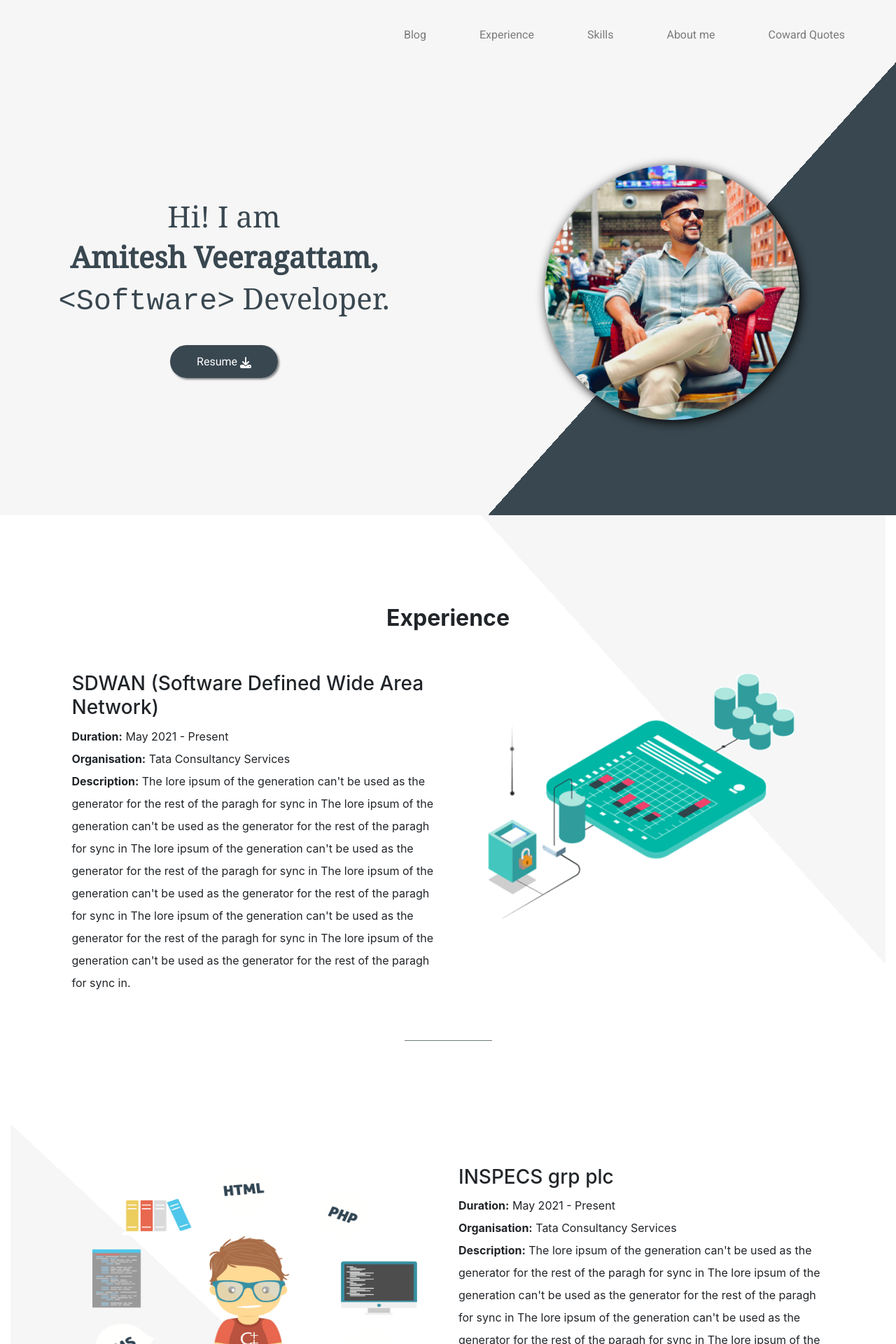
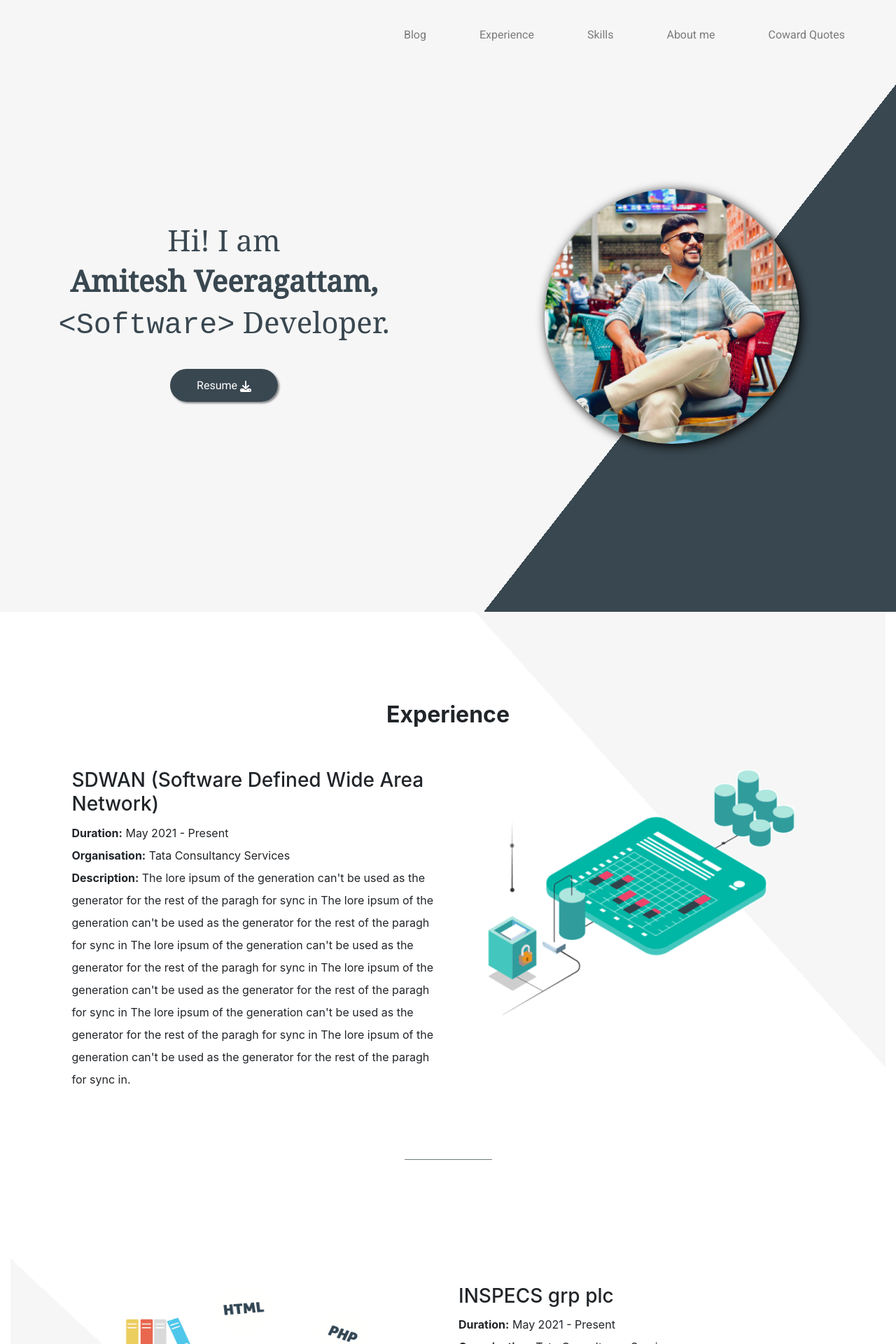
Before and after one commit to AmiteshDN/Portfolio, a Django app: page / in a window 1280 px wide. Shown: the top 1920 px of the page at 70% size. Run offline with Django 3.2, Linux system fonts and the light colour scheme; some libraries are stand-ins or nearby versions; some web fonts are replaced.

Commit message:
add responsiveness to banner

```diff
--- a/myportfolio/static/myportfolio/css/_media-queries.scss
+++ b/myportfolio/static/myportfolio/css/_media-queries.scss
@@ -288,7 +288,7 @@ $desktop-width: 1200px;
         //About
         #about{
             padding: 8em 4em;
-            font-size: $h2-tab-font-size;
+            font-size: $p-tab-font-size;
         }
 
         //Footer
--- a/myportfolio/static/myportfolio/css/styles.css
+++ b/myportfolio/static/myportfolio/css/styles.css
@@ -5,11 +5,11 @@
 /* Tablet landscape font size */
 /* Mobile Font size */
 header {
-  background: linear-gradient(132deg, #F6F6F6 70%, #394750 30%);
+  background: linear-gradient(128deg, #F6F6F6 70%, #394750 30%);
   top: 0;
 }
 header .navbar-light {
-  padding: 30px 50px 30px 0;
+  padding: 30px 50px 0 0;
 }
 header a {
   font-family: "Roboto", sans-serif;
@@ -21,7 +21,7 @@ header a:hover {
   color: black;
 }
 header .banner {
-  padding: 17vh 0;
+  padding: 25vh 0 30vh;
 }
 header .banner h1 {
   font-size: 42px;
@@ -79,7 +79,7 @@ hr {
 #experience .project1,
 #experience .project2,
 #experience .project3 {
-  padding: 8em 7% 0;
+  padding: 8em 7% 2em;
 }
 #experience .project1 {
   background: linear-gradient(48deg, #fff 70%, #F6F6F6 30%);
@@ -92,7 +92,7 @@ hr {
 }
 
 #myskills {
-  padding: 75px 7%;
+  padding: 8em;
   text-align: center;
   background: linear-gradient(132deg, #fff 70%, #F6F6F6 30%);
 }
@@ -133,7 +133,7 @@ hr {
 }
 
 #about {
-  padding: 75px 10%;
+  padding: 8em;
   text-align: center;
 }
 #about .greet {
@@ -167,10 +167,6 @@ footer .social {
 footer .social a {
   margin-left: 50px;
   color: #fff;
-}
-
-#experience .row .desc {
-  width: 100%;
 }
 
 @media only screen and (max-width: 600px) {
@@ -347,7 +343,7 @@ footer .social a {
   }
   #about {
     padding: 8em 4em;
-    font-size: 20px;
+    font-size: 12px;
   }
 }
 @media only screen and (min-width: 1025px) and (max-width: 1199px) {
--- a/myportfolio/static/myportfolio/css/styles.scss
+++ b/myportfolio/static/myportfolio/css/styles.scss
@@ -3,12 +3,12 @@
 
 // Landing page
 header {
-    background: linear-gradient(132deg, $primary-color 70%, $secondary-color 30%);
+    background: linear-gradient(128deg, $primary-color 70%, $secondary-color 30%);
     top: 0;
 
 
     .navbar-light {
-        padding: 30px 50px 30px 0;
+        padding: 30px 50px 0 0;
 
     }
 
@@ -23,7 +23,7 @@ header {
     }
 
     .banner {
-        padding: 17vh 0;
+        padding: 25vh 0 30vh;
 
         h1 {
             font-size: $h1-web-font-size;
@@ -97,7 +97,7 @@ hr {
     .project1,
     .project2,
     .project3 {
-        padding: 8em 7% 0;
+        padding: 8em 7% 2em;
 
     }
 
@@ -117,7 +117,7 @@ hr {
 
 // My skills
 #myskills {
-    padding: 75px 7%;
+    padding: 8em;
 
     text-align: center;
     background: linear-gradient(132deg, #fff 70%, $primary-color 30%);
@@ -175,7 +175,7 @@ hr {
 // About me
 
 #about {
-    padding: 75px 10%;
+    padding: 8em;
 
     text-align: center;
 
@@ -218,23 +218,5 @@ footer {
     }
 }
 
-//Mobile CSS
-// @media only screen and (max-width: 900px) {
-
-
-// }
-
-
-//Experience
-
-#experience {
-
-    .row {
-
-        .desc {
-            width: 100%;
-        }
-    }
-}
 
 @import "./media-queries";
```
Also changed, not shown: 1 other file.
